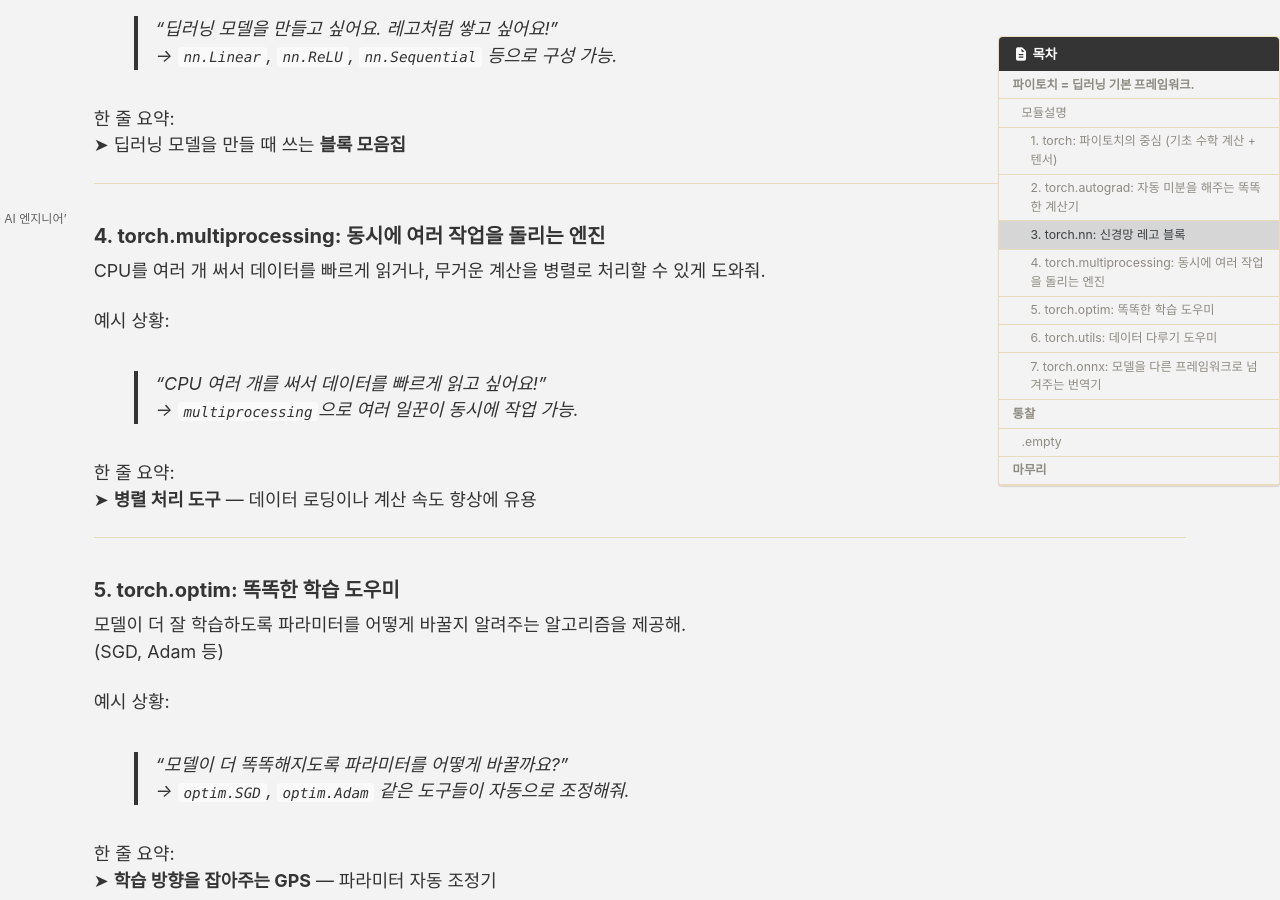
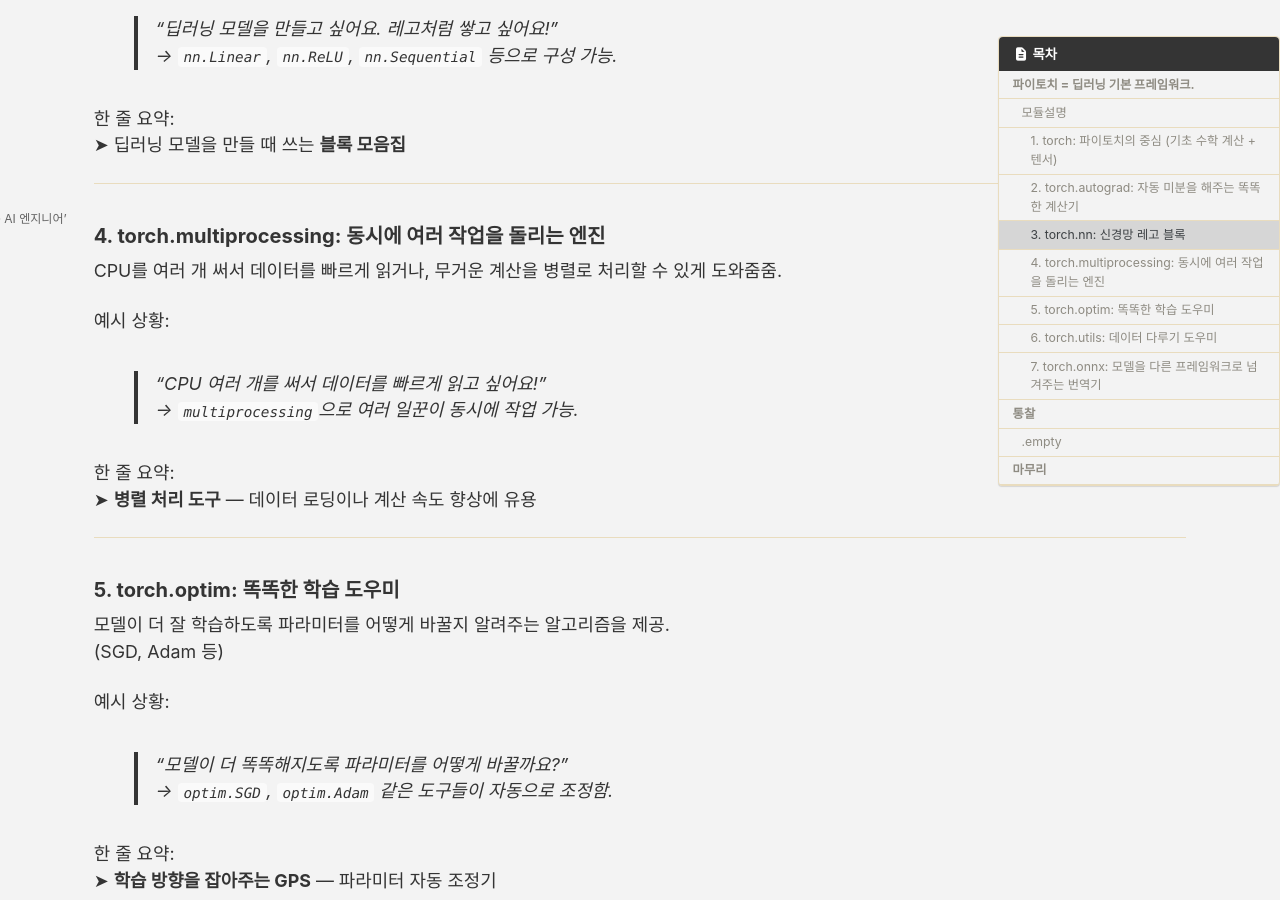
Before and after one commit to AIminions/AIminions.github.io, a Jekyll site: the page built from _posts/2025-06-05-ms-ai-school-launch2.md, in a window 1280 px wide and 900 px high, scrolled down 1788 px. Built offline with Jekyll 4.4.1, drawn with Linux system fonts in a browser that asks for light colours; cached includes are drawn as plain includes; comment, search, counter and statistics services are not loaded; some of the changed text lies outside the part shown.

Commit message:
ㅁㅇㄻㄻ

```diff
--- a/_posts/2025-06-05-ms-ai-school-launch2.md
+++ b/_posts/2025-06-05-ms-ai-school-launch2.md
@@ -47,8 +47,8 @@ GPU 자원을 직접 사용해서 연산을 해주는 고마운 도구입니다.
 
 ### 2. **torch.autograd**: 자동 미분을 해주는 똑똑한 계산기
 
-머신러닝에서 **기울기(=미분)** 를 자동으로 계산해줘.
-역전파(backpropagation) 계산의 핵심이야.
+머신러닝에서 **기울기(=미분)** 를 자동으로 계산.
+역전파(backpropagation) 계산의 핵심
 
 예시 상황:
 
@@ -76,7 +76,7 @@ GPU 자원을 직접 사용해서 연산을 해주는 고마운 도구입니다.
 
 ### 4. **torch.multiprocessing**: 동시에 여러 작업을 돌리는 엔진
 
-CPU를 여러 개 써서 데이터를 빠르게 읽거나, 무거운 계산을 병렬로 처리할 수 있게 도와줘.
+CPU를 여러 개 써서 데이터를 빠르게 읽거나, 무거운 계산을 병렬로 처리할 수 있게 도와줌줌.
 
 예시 상황:
 
@@ -90,13 +90,13 @@ CPU를 여러 개 써서 데이터를 빠르게 읽거나, 무거운 계산을
 
 ### 5. **torch.optim**: 똑똑한 학습 도우미
 
-모델이 더 잘 학습하도록 파라미터를 어떻게 바꿀지 알려주는 알고리즘을 제공해.
+모델이 더 잘 학습하도록 파라미터를 어떻게 바꿀지 알려주는 알고리즘을 제공.
 (SGD, Adam 등)
 
 예시 상황:
 
 > "모델이 더 똑똑해지도록 파라미터를 어떻게 바꿀까요?"
-> → `optim.SGD`, `optim.Adam` 같은 도구들이 자동으로 조정해줘.
+> → `optim.SGD`, `optim.Adam` 같은 도구들이 자동으로 조정함.
 
 한 줄 요약:
 ➤ **학습 방향을 잡아주는 GPS** — 파라미터 자동 조정기
```
Also changed, not shown: other parts of _posts/2025-06-05-ms-ai-school-launch2.md (+1 -1 lines).
